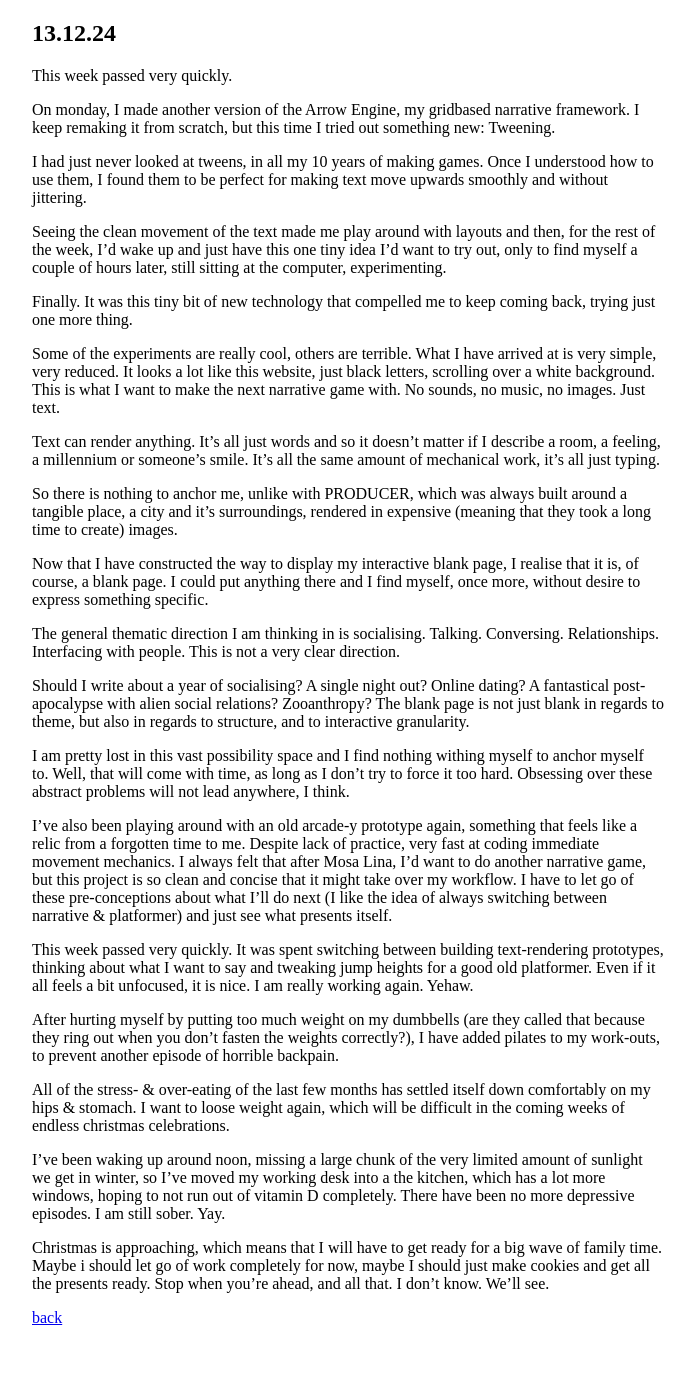
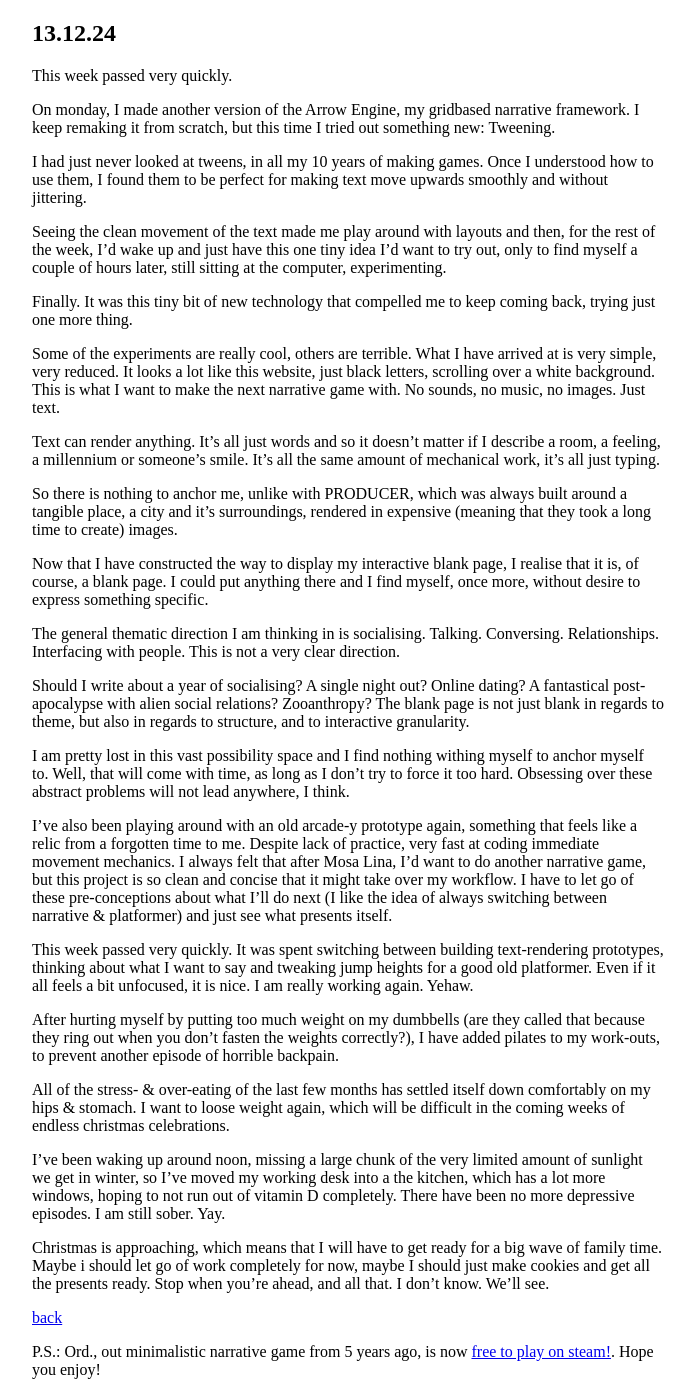
Before and after one commit to stuffedwombat/stuffedwombat.github.io, a Jekyll site: the page built from 24_12_13_one_tiny_idea.md, in a window 1280 px wide. Shown: the whole page, without its empty margins (292-987 px from the left). Built offline with Jekyll 4.4.1, drawn with Linux system fonts in a browser that asks for light colours; our own code applies the rules of GitHub Pages for plain Markdown files; comment, search, counter and statistics services are not loaded; before the commit the page ends 1347 px from its top, so only the background shows below that.

Commit message:
Update 24_12_13_one_tiny_idea.md

```diff
--- a/24_12_13_one_tiny_idea.md
+++ b/24_12_13_one_tiny_idea.md
@@ -37,3 +37,5 @@ I’ve been waking up around noon, missing a large chunk of the very limited amo
 Christmas is approaching, which means that I will have to get ready for a big wave of family time. Maybe i should let go of work completely for now, maybe I should just make cookies and get all the presents ready. Stop when you’re ahead, and all that. I don’t know. We’ll see.
 
 [back](blogagain)
+
+P.S.: Ord., out minimalistic narrative game from 5 years ago, is now [free to play on steam!](https://store.steampowered.com/app/1079000/Ord). Hope you enjoy!
```
